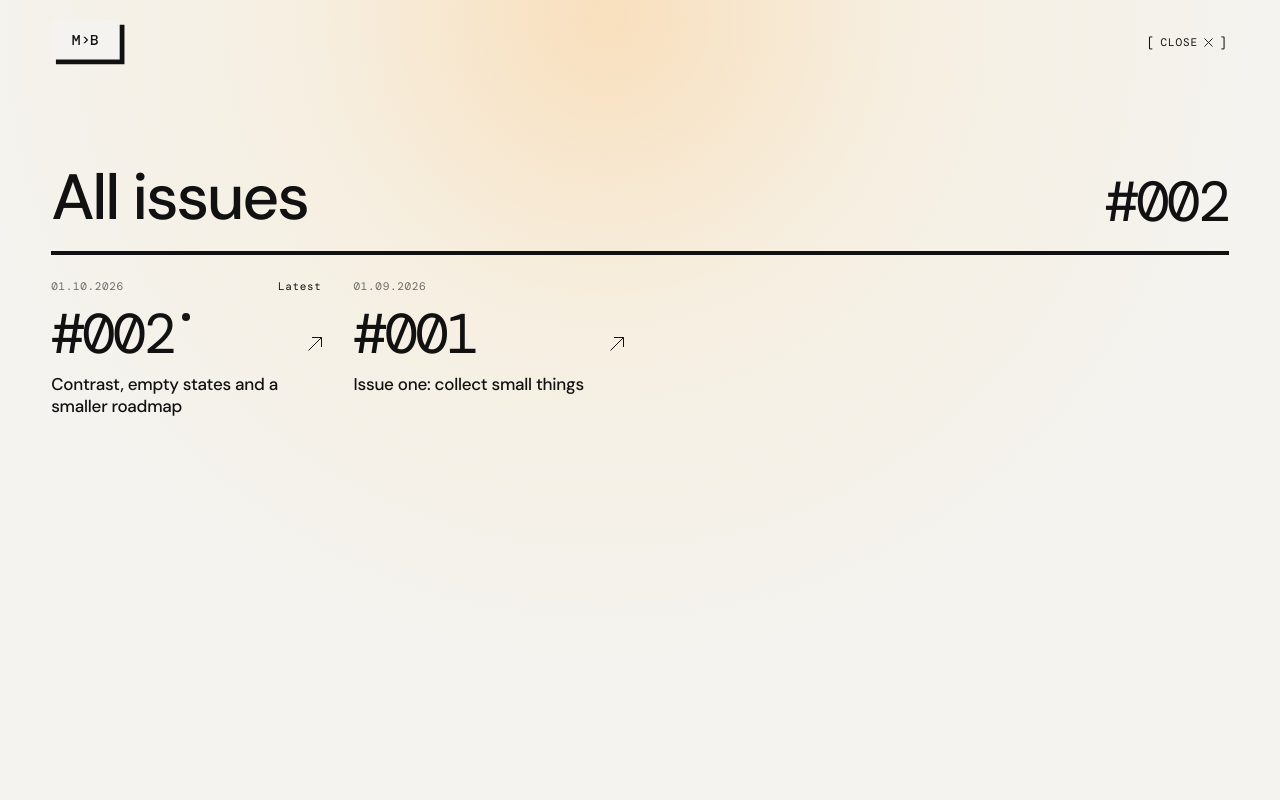
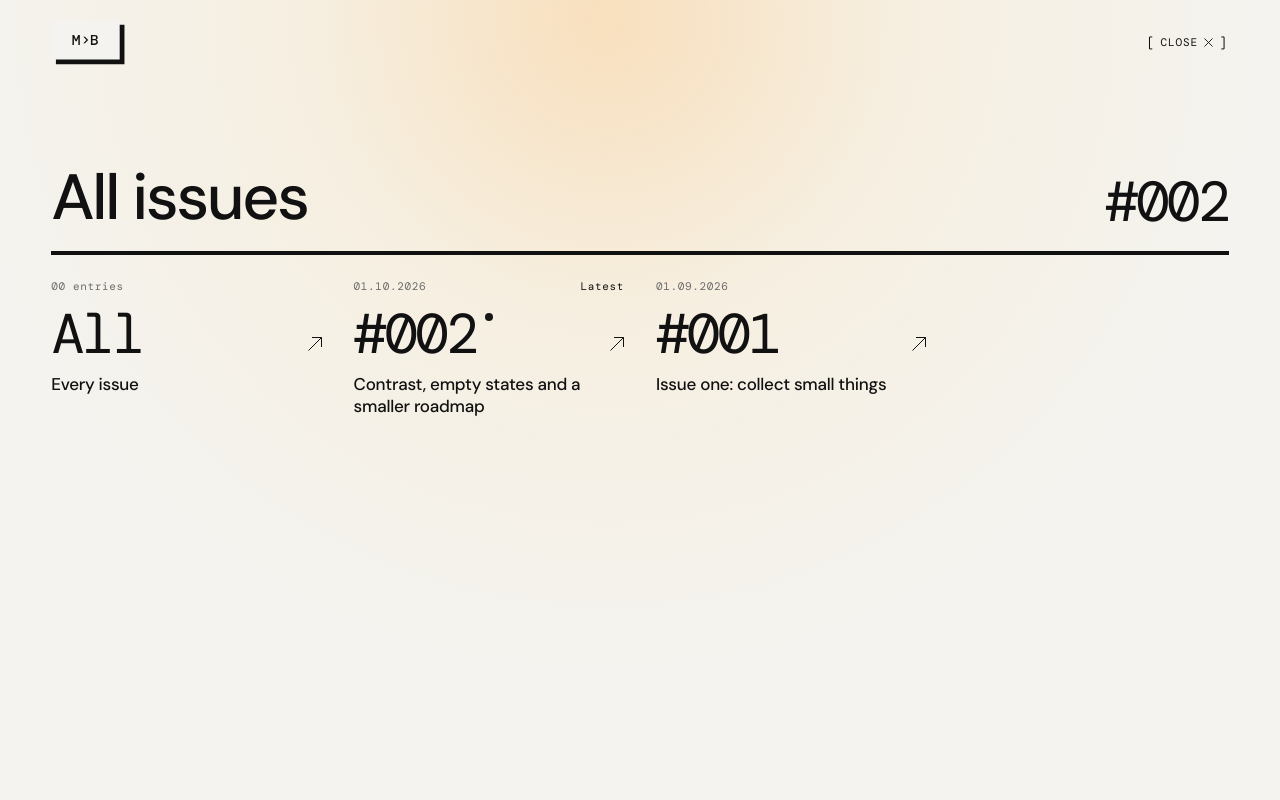
Before and after one commit to mrosati84/MorningBreadcrumbs, a Django app: page / in a window 1280 px wide, after a click on "#002". Run offline with Django 5.2, Linux system fonts and the light colour scheme; data comes from the database, SQL or seed files in the repository; data that the repository does not hold is empty; parts of the project's set-up code (start-up, migrations or seed data) failed here and were passed over; some web fonts are replaced.

Commit message:
feat: add an All entry to browse posts of every issue

```diff
--- a/web/context_processors.py
+++ b/web/context_processors.py
@@ -1,9 +1,9 @@
 from django.db.models import QuerySet
 from django.http import HttpRequest
 
-from web.models import Issue
+from web.models import Issue, Post
 
 
-def issue_archive(_request: HttpRequest) -> dict[str, QuerySet[Issue]]:
-    """Expose every issue to the shared "All issues" overlay (queried lazily)."""
-    return {"issue_archive": Issue.objects.all()}
+def issue_archive(_request: HttpRequest) -> dict[str, QuerySet[Issue] | QuerySet[Post]]:
+    """Expose every issue and post to the shared "All issues" overlay (queried lazily)."""
+    return {"issue_archive": Issue.objects.all(), "all_posts": Post.objects.all()}
--- a/web/templates/home.html
+++ b/web/templates/home.html
@@ -1,6 +1,6 @@
 {% extends "base.html" %}
 
-{% block title %}Morning &gt; Breadcrumbs{% if issue and not issue.is_active %} &gt; Issue {{ issue }}{% endif %}{% endblock %}
+{% block title %}Morning &gt; Breadcrumbs{% if all_issues %} &gt; All issues{% elif issue and not issue.is_active %} &gt; Issue {{ issue }}{% endif %}{% endblock %}
 
 {% block main %}
   {% for section in sections %}
--- a/web/templates/partials/header.html
+++ b/web/templates/partials/header.html
@@ -20,7 +20,14 @@
   </div>
 
   <div class="masthead__status">
-    {% if issue and not issue.is_active %}
+    {% if all_issues %}
+      <span class="masthead__viewing">
+        Viewing all issues · {{ entry_count|stringformat:"02d" }} entries
+      </span>
+      <a href="{% url 'web:home' %}" class="masthead__back">
+        Back to latest issue {% include "partials/icons/close.html" %}
+      </a>
+    {% elif issue and not issue.is_active %}
       <span class="masthead__viewing">
         Viewing issue {{ issue }} — {{ issue.published_on|date:"d.m.Y" }} · {{ entry_count|stringformat:"02d" }} entries
       </span>
@@ -34,11 +41,11 @@
 
   <div class="masthead__title">
     <h1 class="masthead__heading" data-reveal>Morning &gt; Breadcrumbs</h1>
-    {% if issue %}
+    {% if issue or all_issues %}
       <div class="masthead__issue" data-reveal style="--reveal-delay: 150ms">
         <button type="button" class="issue-number" data-archive-open
                 aria-haspopup="dialog" aria-controls="issue-archive"
-                aria-label="Issue {{ issue.number }} — open all issues">{{ issue }}</button>
+                aria-label="{% if all_issues %}All issues{% else %}Issue {{ issue.number }}{% endif %} — open all issues">{% if all_issues %}All{% else %}{{ issue }}{% endif %}</button>
         <span class="live-dot" aria-hidden="true"></span>
       </div>
     {% endif %}
--- a/web/templates/partials/issue_archive.html
+++ b/web/templates/partials/issue_archive.html
@@ -1,4 +1,4 @@
-{% if issue %}
+{% if issue or all_issues %}
 <dialog id="issue-archive" class="archive surface" aria-labelledby="archive-title" data-archive tabindex="-1">
   <div class="archive__inner">
     <div class="masthead__bar">
@@ -15,12 +15,26 @@
     <div class="masthead__status"></div>
     <div class="masthead__title">
       <h2 id="archive-title" class="masthead__heading">All issues</h2>
-      <span class="issue-number">{{ issue }}</span>
+      <span class="issue-number">{% if all_issues %}All{% else %}{{ issue }}{% endif %}</span>
     </div>
 
     <div class="archive__grid">
+      <a href="{% url 'web:all_issues' %}" style="--i: 0"
+         class="archive-cell hover-link{% if all_issues %} is-current{% endif %}"
+         {% if all_issues %}aria-current="page"{% endif %}
+         aria-label="All issues, {{ all_posts.count }} entries">
+        <span class="archive-cell__meta">
+          <span>{{ all_posts.count|stringformat:"02d" }} entries</span>
+          <span class="archive-cell__tag">{% if all_issues %}Viewing{% endif %}</span>
+        </span>
+        <span class="archive-cell__head">
+          <span class="archive-cell__number">All<span class="archive-cell__dot" aria-hidden="true"></span></span>
+          {% include "partials/icons/arrow_out.html" %}
+        </span>
+        <span class="archive-cell__subject">Every issue</span>
+      </a>
       {% for archived in issue_archive %}
-        <a href="{{ archived.get_absolute_url }}" style="--i: {{ forloop.counter0 }}"
+        <a href="{{ archived.get_absolute_url }}" style="--i: {{ forloop.counter }}"
            class="archive-cell hover-link{% if archived.pk == issue.pk %} is-current{% endif %}"
            {% if archived.pk == issue.pk %}aria-current="page"{% endif %}
            aria-label="Issue {{ archived.number }}, {{ archived.published_on|date:'d.m.Y' }}">
--- a/web/urls.py
+++ b/web/urls.py
@@ -6,6 +6,7 @@
 
 urlpatterns = [
     path("", views.home, name="home"),
+    path("issues/all/", views.all_issues, name="all_issues"),
     path("issues/<int:number>/", views.issue_detail, name="issue"),
     path("search/", views.search, name="search"),
 ]
--- a/web/views.py
+++ b/web/views.py
@@ -123,21 +123,22 @@
     return max((post.created_at for post in posts), default=None)
 
 
-def _issue_posts(issue: Issue) -> QuerySet[Post]:
-    return (
-        Post.objects.filter(issue=issue)
-        .select_related("category")
-        .order_by("-created_at")
-    )
+def _posts() -> QuerySet[Post]:
+    return Post.objects.select_related("category").order_by("-created_at")
 
 
 def _active_issue() -> Issue | None:
     return Issue.objects.filter(is_active=True).first()
 
 
-def _render_issue(request: HttpRequest, issue: Issue | None) -> HttpResponse:
-    posts = list(_issue_posts(issue)) if issue else []
-    base_url = issue.get_absolute_url() if issue else reverse("web:home")
+def _render_listing(
+    request: HttpRequest,
+    posts: list[Post],
+    base_url: str,
+    *,
+    issue: Issue | None,
+    all_issues: bool = False,
+) -> HttpResponse:
     tabs, selected = _category_tabs(request, posts, base_url)
     visible = [post for post in posts if selected is None or post.category == selected]
 
@@ -146,6 +147,7 @@
         "home.html",
         {
             "issue": issue,
+            "all_issues": all_issues,
             "updated_at": _latest_update(posts),
             "entry_count": len(posts),
             "tabs": tabs,
@@ -156,9 +158,22 @@
     )
 
 
+def _render_issue(request: HttpRequest, issue: Issue | None) -> HttpResponse:
+    posts = list(_posts().filter(issue=issue)) if issue else []
+    base_url = issue.get_absolute_url() if issue else reverse("web:home")
+    return _render_listing(request, posts, base_url, issue=issue)
+
+
 def home(request: HttpRequest) -> HttpResponse:
     """The active issue, grouped by category."""
     return _render_issue(request, _active_issue())
+
+
+def all_issues(request: HttpRequest) -> HttpResponse:
+    """The posts of every issue, laid out like a single issue."""
+    return _render_listing(
+        request, list(_posts()), reverse("web:all_issues"), issue=None, all_issues=True
+    )
 
 
 def issue_detail(request: HttpRequest, number: int) -> HttpResponse:
```
Also changed, not shown: web/tests.py (+25 -0 lines).
